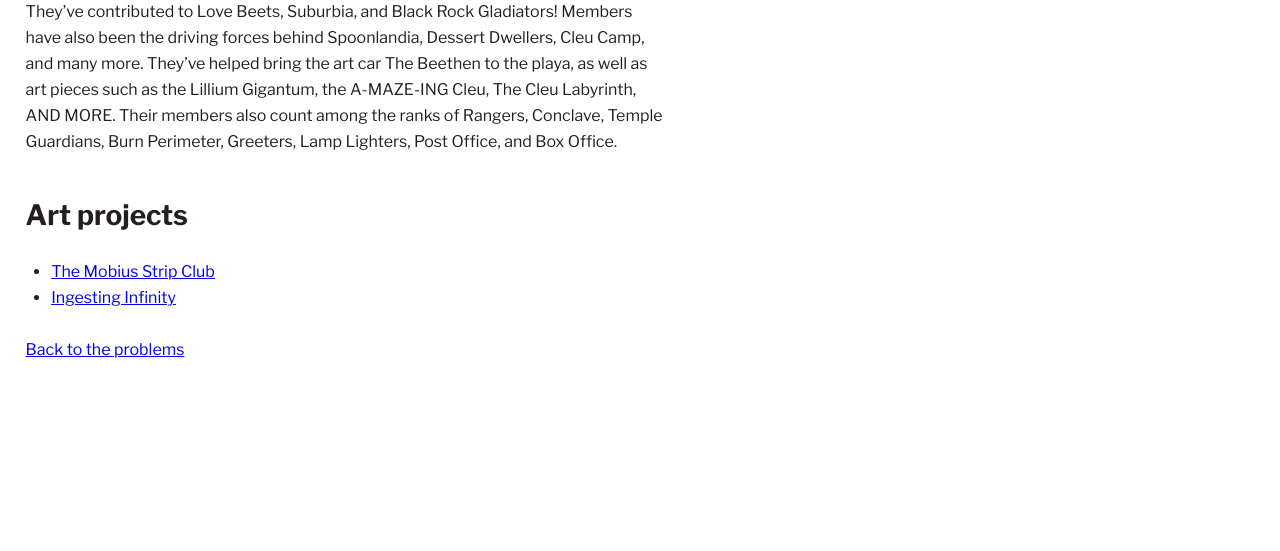
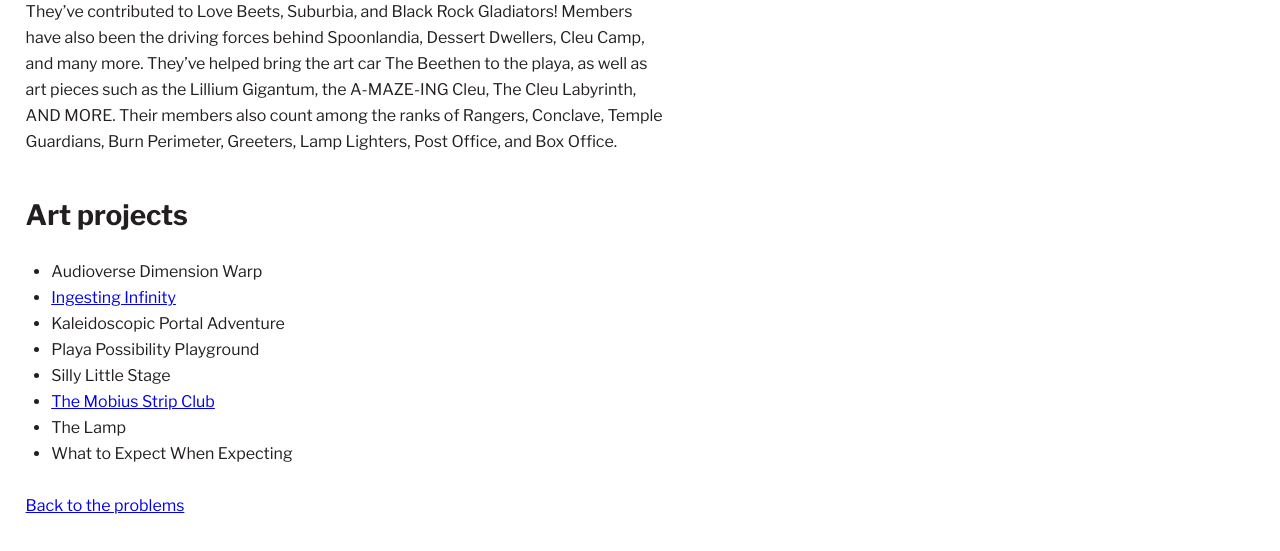
Before and after one commit to laustdeleuran/futureproblems, a Gatsby site: page /multiverse in a window 1280 px wide. Shown: the part 165-716 px from the top of the page. Built offline with nearby package versions, Linux system fonts and the light colour scheme; Gatsby itself is replaced by a stand-in of ours.

Commit message:
chore: stub out other projects

```diff
--- a/src/pages/multiverse/index.js
+++ b/src/pages/multiverse/index.js
@@ -25,12 +25,18 @@ const Project = () => (
 		</p>
 		<h2>Art projects</h2>
 		<ul>
+			<li>Audioverse Dimension Warp</li>
+			<li>
+				<Link to="/multiverse/ingesting-infinity">Ingesting Infinity</Link>
+			</li>
+			<li>Kaleidoscopic Portal Adventure</li>
+			<li>Playa Possibility Playground</li>
+			<li>Silly Little Stage</li>
 			<li>
 				<Link to="/multiverse/mobius-strip-club">The Mobius Strip Club</Link>
 			</li>
-			<li>
-				<Link to="/multiverse/ingesting-infinity">Ingesting Infinity</Link>
-			</li>
+			<li>The Lamp</li>
+			<li>What to Expect When Expecting</li>
 		</ul>
 		<p>
 			<Link to="/">Back to the problems</Link>
```
